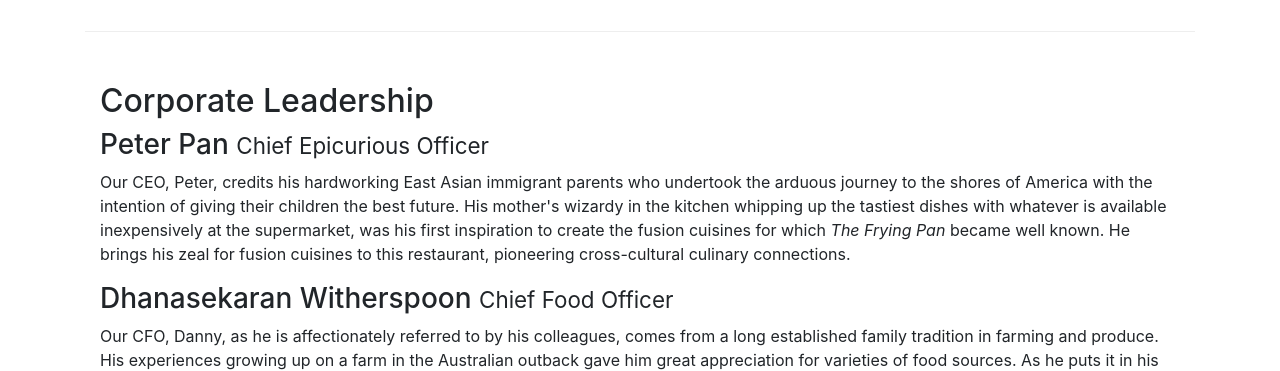
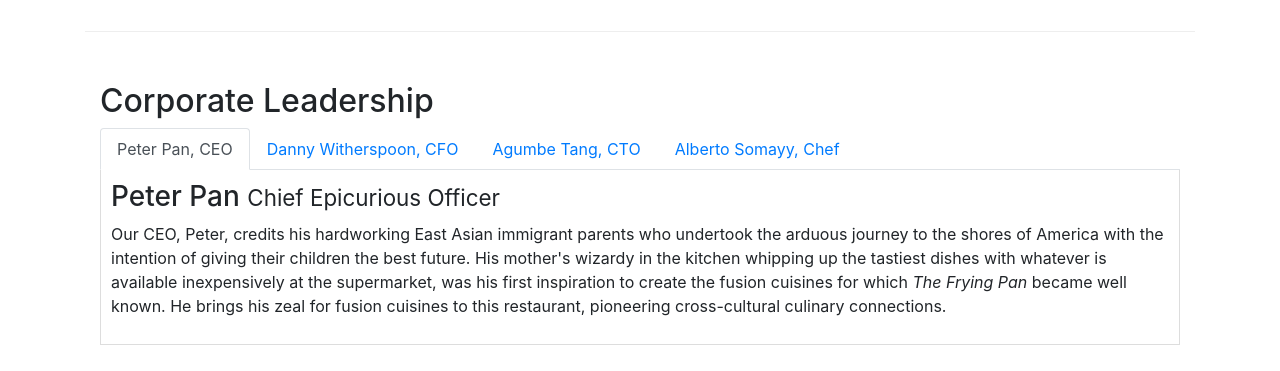
Before and after one commit to leon-12138/Bootstrap4, a website: page aboutus.html in a window 1280 px wide. Shown: the part 940-1311 px from the top of the page. Drawn offline with nearby package versions, Linux system fonts and the light colour scheme.

Commit message:
nav-tab js

```diff
--- a/aboutus.html
+++ b/aboutus.html
@@ -102,14 +102,43 @@
         <div class="row row-content">
             <div class="col-12">
                 <h2>Corporate Leadership</h2>
+
+                <ul class="nav nav-tabs">
+                    <li class="nav-item">
+                        <a class="nav-link active" href="#peter" role="tab" data-toggle="tab">Peter Pan, CEO</a>
+                    </li>
+                    <li class="nav-item">
+                        <a class="nav-link" href="#danny" role="tab" data-toggle="tab">Danny Witherspoon, CFO</a>
+                    </li>
+                    <li class="nav-item">
+                        <a class="nav-link" href="#agumbe" role="tab" data-toggle="tab">Agumbe Tang, CTO</a>
+                    </li>
+                    <li class="nav-item">
+                        <a class="nav-link" href="#alberto" role="tab" data-toggle="tab">Alberto Somayy, Chef</a>
+                    </li>
+                </ul>
+
+                <div class="tab-content">
+                    <div role="tabpanel" class="tab-pane fade show active" id="peter">
                         <h3>Peter Pan <small>Chief Epicurious Officer</small></h3>
                         <p class="d-none d-sm-block">Our CEO, Peter, credits his hardworking East Asian immigrant parents who undertook the arduous journey to the shores of America with the intention of giving their children the best future. His mother's wizardy in the kitchen whipping up the tastiest dishes with whatever is available inexpensively at the supermarket, was his first inspiration to create the fusion cuisines for which <em>The Frying Pan</em> became well known. He brings his zeal for fusion cuisines to this restaurant, pioneering cross-cultural culinary connections.</p>
+                    </div>
+
+                    <div role="tabpanel" class="tab-pane fade" id="danny">
                         <h3>Dhanasekaran Witherspoon <small>Chief Food Officer</small></h3>
                         <p class="d-none d-sm-block">Our CFO, Danny, as he is affectionately referred to by his colleagues, comes from a long established family tradition in farming and produce. His experiences growing up on a farm in the Australian outback gave him great appreciation for varieties of food sources. As he puts it in his own words, <em>Everything that runs, wins, and everything that stays, pays!</em></p>
+                    </div>
+
+                    <div role="tabpanel" class="tab-pane fade" id="agumbe">
                         <h3>Agumbe Tang <small>Chief Taste Officer</small></h3>
                         <p class="d-none d-sm-block">Blessed with the most discerning gustatory sense, Agumbe, our CTO, personally ensures that every dish that we serve meets his exacting tastes. Our chefs dread the tongue lashing that ensues if their dish does not meet his exacting standards. He lives by his motto, <em>You click only if you survive my lick.</em></p>
+                    </div>
+
+                    <div role="tabpanel" class="tab-pane fade" id="alberto">
                         <h3>Alberto Somayya <small>Executive Chef</small></h3>
                         <p class="d-none d-sm-block">Award winning three-star Michelin chef with wide International experience having worked closely with whos-who in the culinary world, he specializes in creating mouthwatering Indo-Italian fusion experiences. He says, <em>Put together the cuisines from the two craziest cultures, and you get a winning hit! Amma Mia!</em></p>
+                    </div>
+                </div>
             </div>
        </div>
 
--- a/css/styles.css
+++ b/css/styles.css
@@ -37,3 +37,10 @@ body {
 .navbar-dark {
     background-color: #512DA8;
 }
+
+.tab-content {
+    border-left: 1px solid #ddd;
+    border-right: 1px solid #ddd;
+    border-bottom: 1px solid #ddd;
+    padding: 10px;
+}
```
Lines whose indentation alone changed are shown as unchanged.
